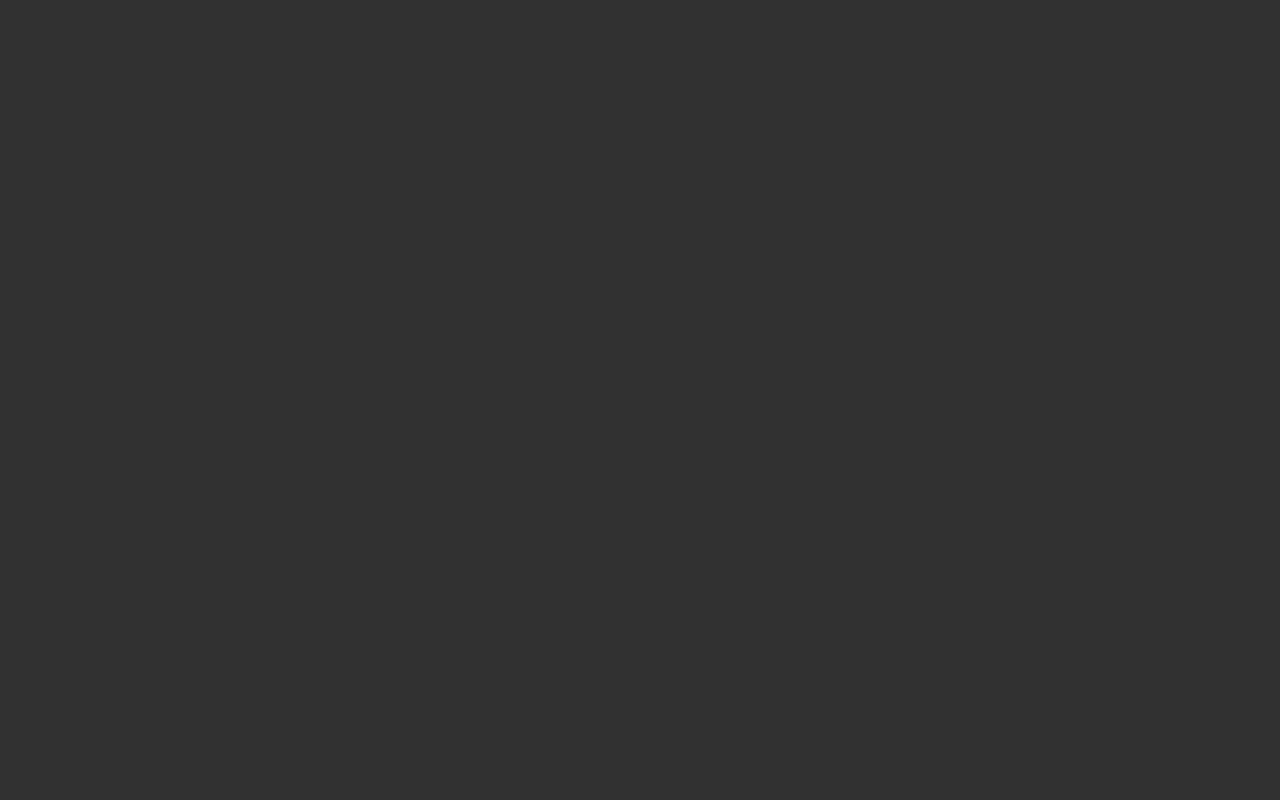
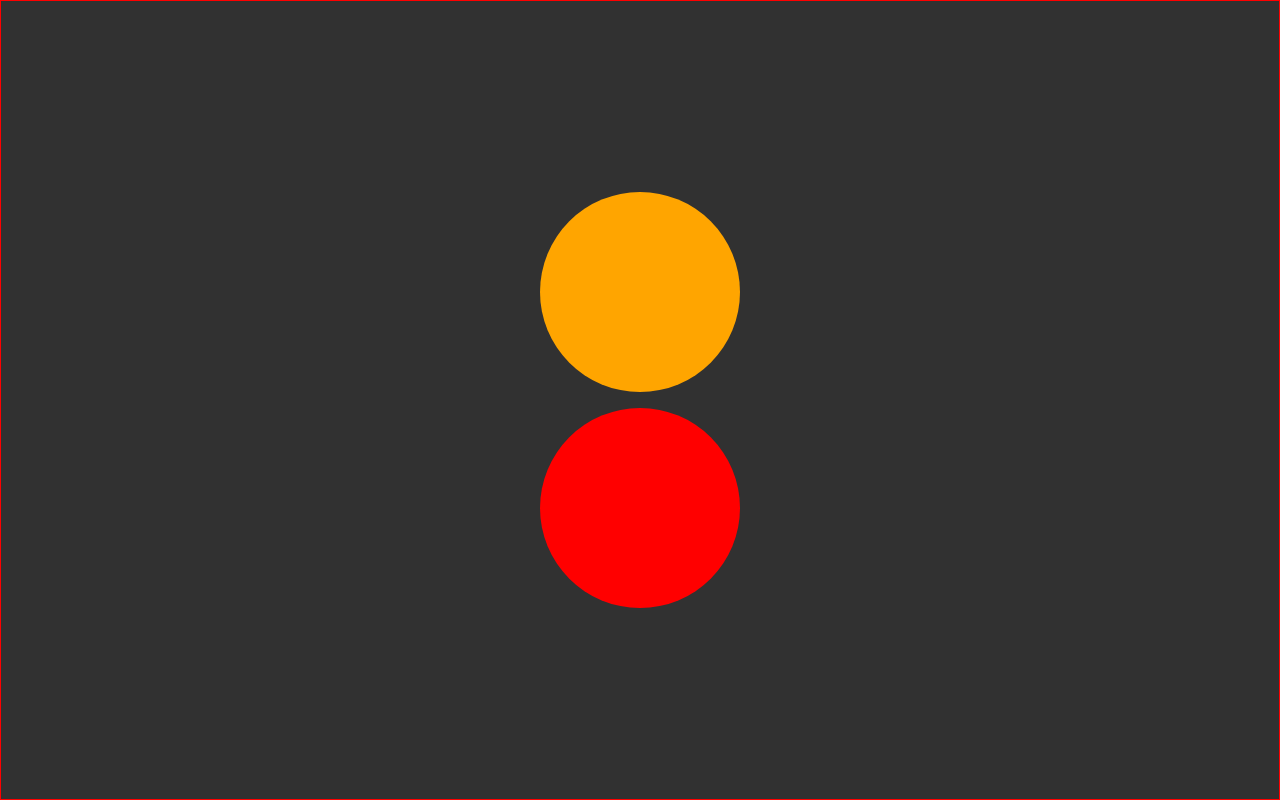
Before and after one commit to leowndev/animated-bg-bubbles, a website built with Vite: page index.html in a window 1280 px wide. Built offline with nearby package versions, Linux system fonts and the light colour scheme.

Commit message:
Display two circles on screen

```diff
--- a/index.html
+++ b/index.html
@@ -1,4 +1,4 @@
-<!doctype html>
+<!DOCTYPE html>
 <html lang="en">
   <head>
     <meta charset="UTF-8" />
@@ -7,7 +7,12 @@
     <title>Vite + TS</title>
   </head>
   <body>
-    <div id="app"></div>
+    <div id="app">
+      <div class="background-container">
+        <div class="circle"></div>
+        <div class="circle"></div>
+      </div>
+    </div>
     <script type="module" src="/src/main.ts"></script>
   </body>
 </html>
--- a/src/style.scss
+++ b/src/style.scss
@@ -1,5 +1,33 @@
 $bg-color: #313131;
 
+* {
+  margin: 0;
+  padding: 0;
+  box-sizing: border-box;
+}
+
 body {
-    background-color: $bg-color;
+  background-color: $bg-color;
 }
+
+.background-container {
+  width: 100%;
+  height: 100%;
+  min-height: 100vh;
+  border: 1px solid red;
+
+  display: grid;
+  place-content: center;
+}
+
+.circle {
+  width: 200px;
+  height: 200px;
+  border-radius: 50%;
+  background-color: orange;
+
+  &:nth-child(2) {
+    margin-top: 1rem;
+    background-color: red;
+  }
+}
```
